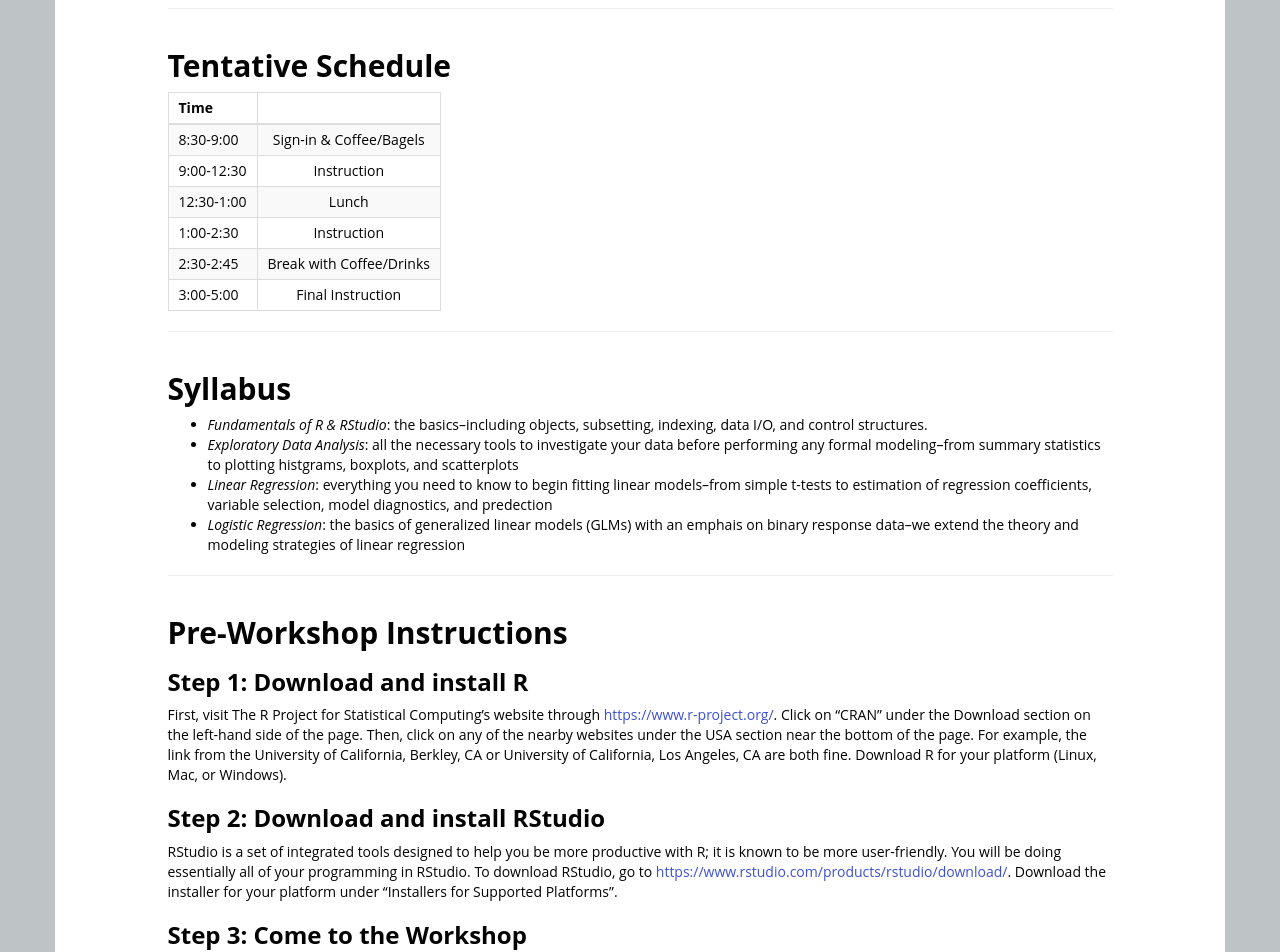
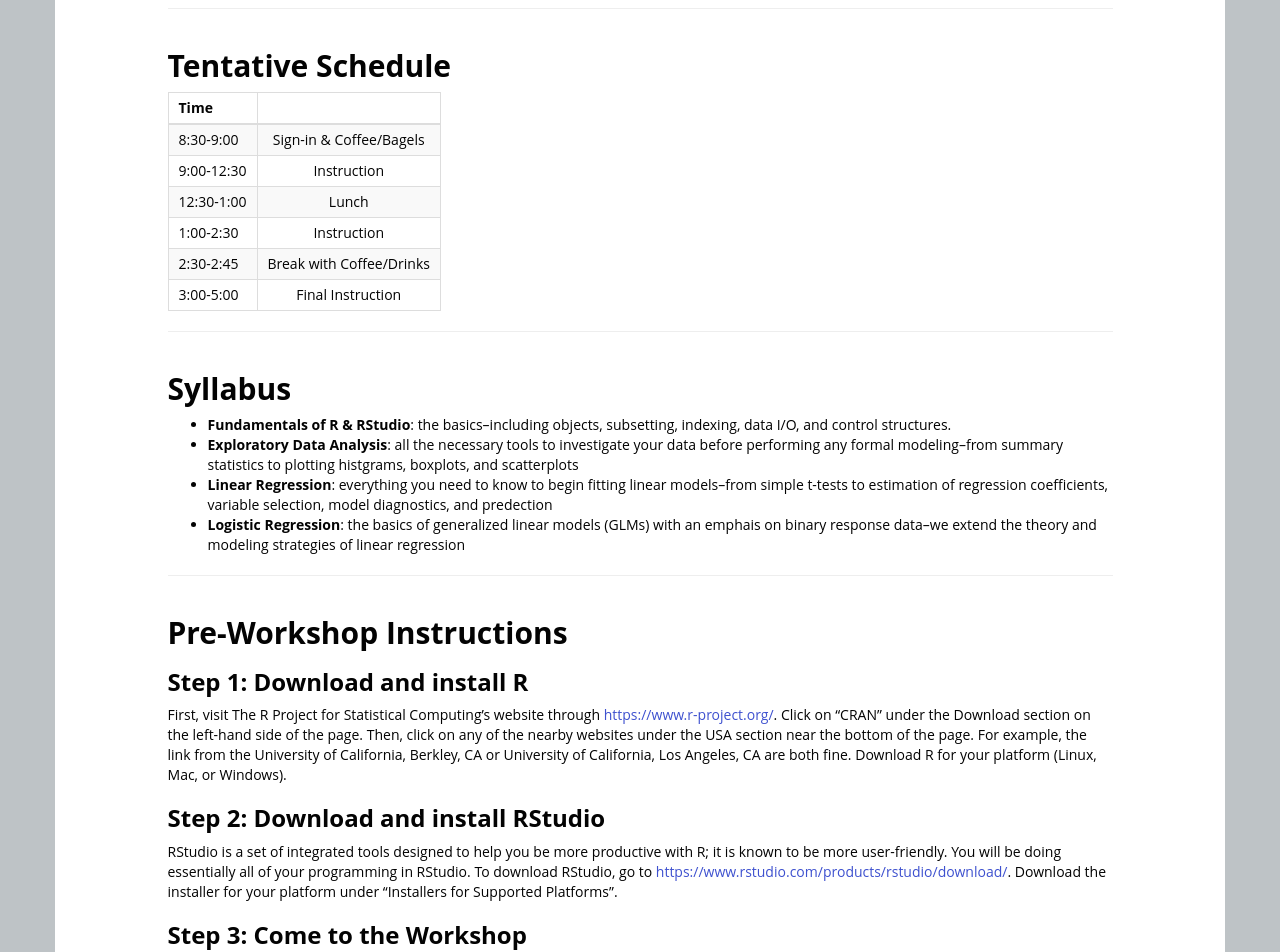
Before and after one commit to UCIDataScienceInitiative/UCIDataScienceInitiative.github.io, a Jekyll site: the page built from Workshops/IDA-with-R.md, in a window 1280 px wide. Shown: the part 729-1681 px from the top of the page. Built offline with Jekyll 4.4.1, drawn with Linux system fonts in a browser that asks for light colours.

Commit message:
changed to bold

```diff
--- a/Workshops/IDA-with-R.md
+++ b/Workshops/IDA-with-R.md
@@ -43,10 +43,10 @@
 
 ## <a name="Syllabus"></a>Syllabus
 
-* *Fundamentals of R & RStudio*: the basics--including objects, subsetting, indexing, data I/O, and control structures.
-* *Exploratory Data Analysis*: all the necessary tools to investigate your data before performing any formal modeling--from summary statistics to plotting histgrams, boxplots, and scatterplots
-* *Linear Regression*: everything you need to know to begin fitting linear models--from simple t-tests to estimation of regression coefficients, variable selection, model diagnostics, and predection
-* *Logistic Regression*: the basics of generalized linear models (GLMs) with an emphais on binary response data--we extend the theory and modeling strategies of linear regression
+* **Fundamentals of R & RStudio**: the basics--including objects, subsetting, indexing, data I/O, and control structures.
+* **Exploratory Data Analysis**: all the necessary tools to investigate your data before performing any formal modeling--from summary statistics to plotting histgrams, boxplots, and scatterplots
+* **Linear Regression**: everything you need to know to begin fitting linear models--from simple t-tests to estimation of regression coefficients, variable selection, model diagnostics, and predection
+* **Logistic Regression**: the basics of generalized linear models (GLMs) with an emphais on binary response data--we extend the theory and modeling strategies of linear regression
 
 
 * * *
```
